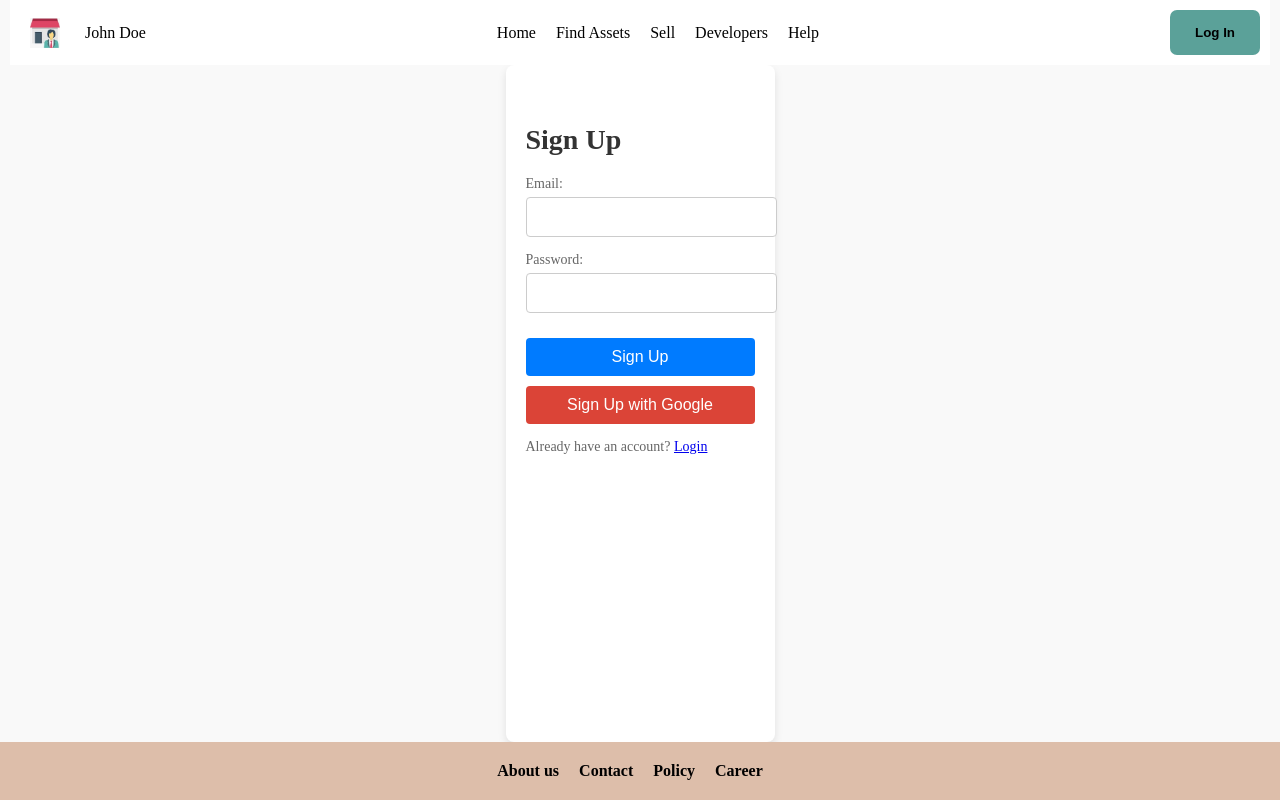
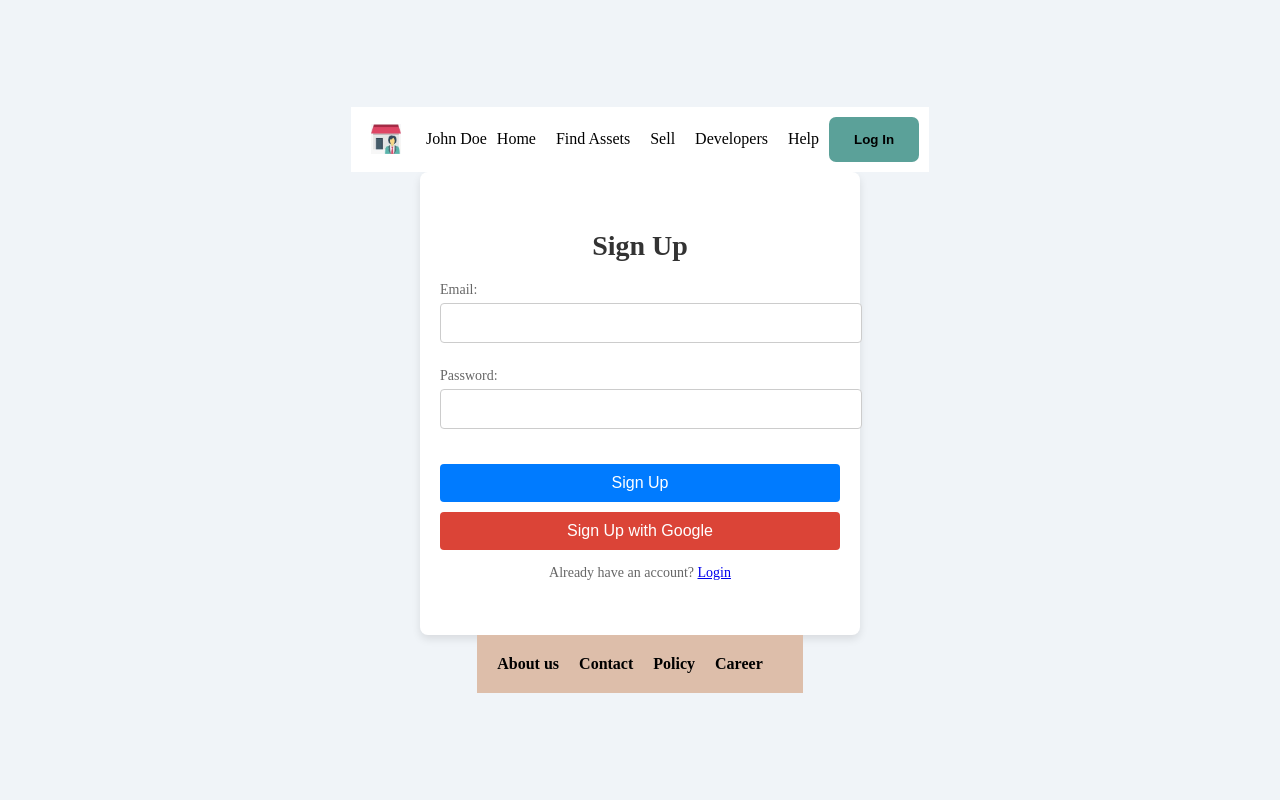
Before and after one commit to Ahmedki1l/Property-AI-Connect-FrontEnd, a React (Vite) app in the folder Project/PAC-FrontEnd/: page /signup in a window 1280 px wide. Built offline with nearby package versions, Linux system fonts and the light colour scheme.

Commit message:
Enhance styling for SignUpPage

```diff
--- a/Project/PAC-FrontEnd/src/css/SignUpPage.css
+++ b/Project/PAC-FrontEnd/src/css/SignUpPage.css
@@ -3,15 +3,16 @@
   display: flex;
   flex-direction: column;
   min-height: 100vh;
-  background-color: #f9f9f9;
+  justify-content: center; /* Center vertically */
+  align-items: center; /* Center horizontally */
+  background-color: #f0f4f8;
   font-family: 'Arial, sans-serif';
 }
 
 .signUpContent {
-  flex: 1;
   padding: 40px 20px;
   max-width: 400px;
-  margin: 0 auto;
+  width: 100%;
   background-color: #ffffff;
   box-shadow: 0 4px 8px rgba(0, 0, 0, 0.1);
   border-radius: 8px;
@@ -21,6 +22,7 @@
   font-size: 28px;
   color: #333333;
   margin-bottom: 20px;
+  text-align: center;
 }
 
 .signUpContent .formGroup {
@@ -40,6 +42,32 @@
   font-size: 16px;
   border: 1px solid #cccccc;
   border-radius: 4px;
+  margin-bottom: 10px;
+}
+
+.signUpContent button {
+  width: 100%;
+  padding: 10px;
+  font-size: 16px;
+  color: #ffffff;
+  background-color: #007bff;
+  border: none;
+  border-radius: 4px;
+  cursor: pointer;
+  margin-top: 10px;
+}
+
+.signUpContent .googleSignUp {
+  background-color: #db4437;
+}
+
+.signUpContent p {
+  font-size: 14px;
+  color: #666666;
+  text-align: center;
+  margin-top: 15px;
+}
+
 }
 
 .signUpContent button {
```
